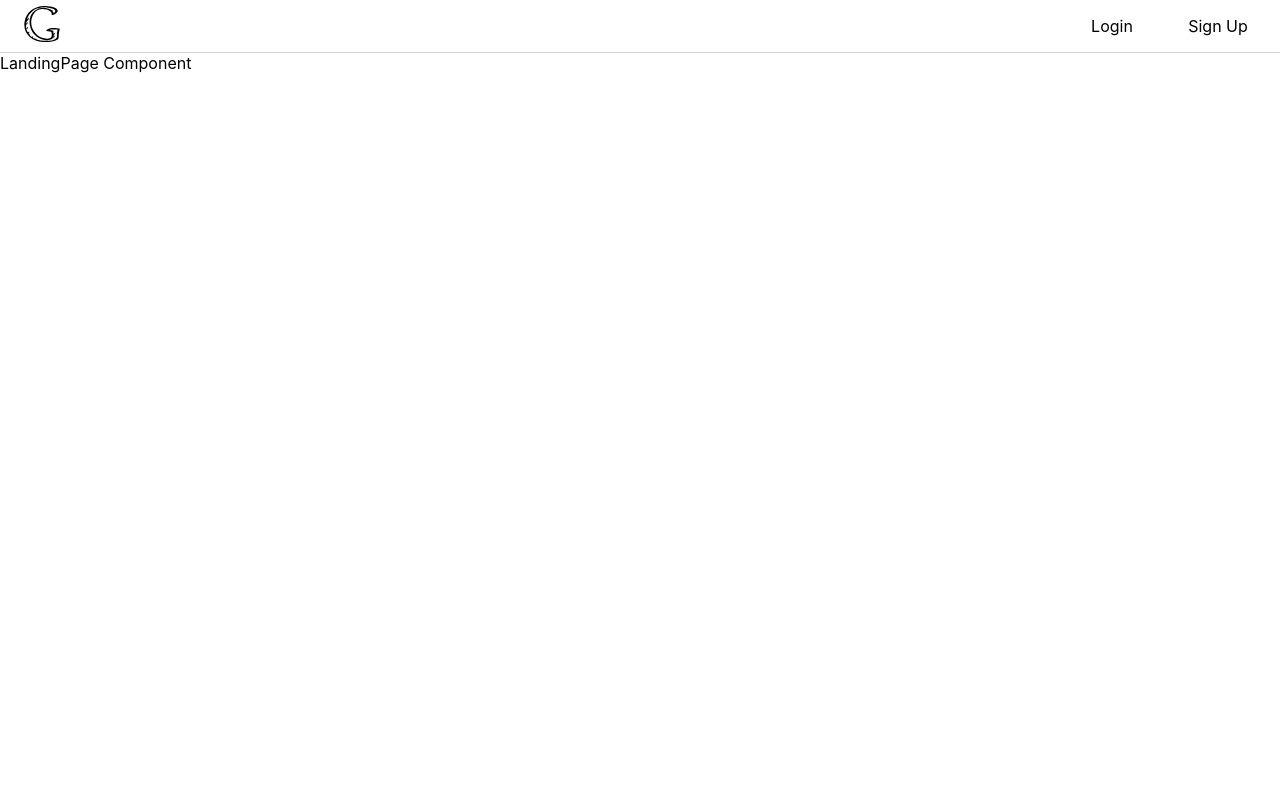
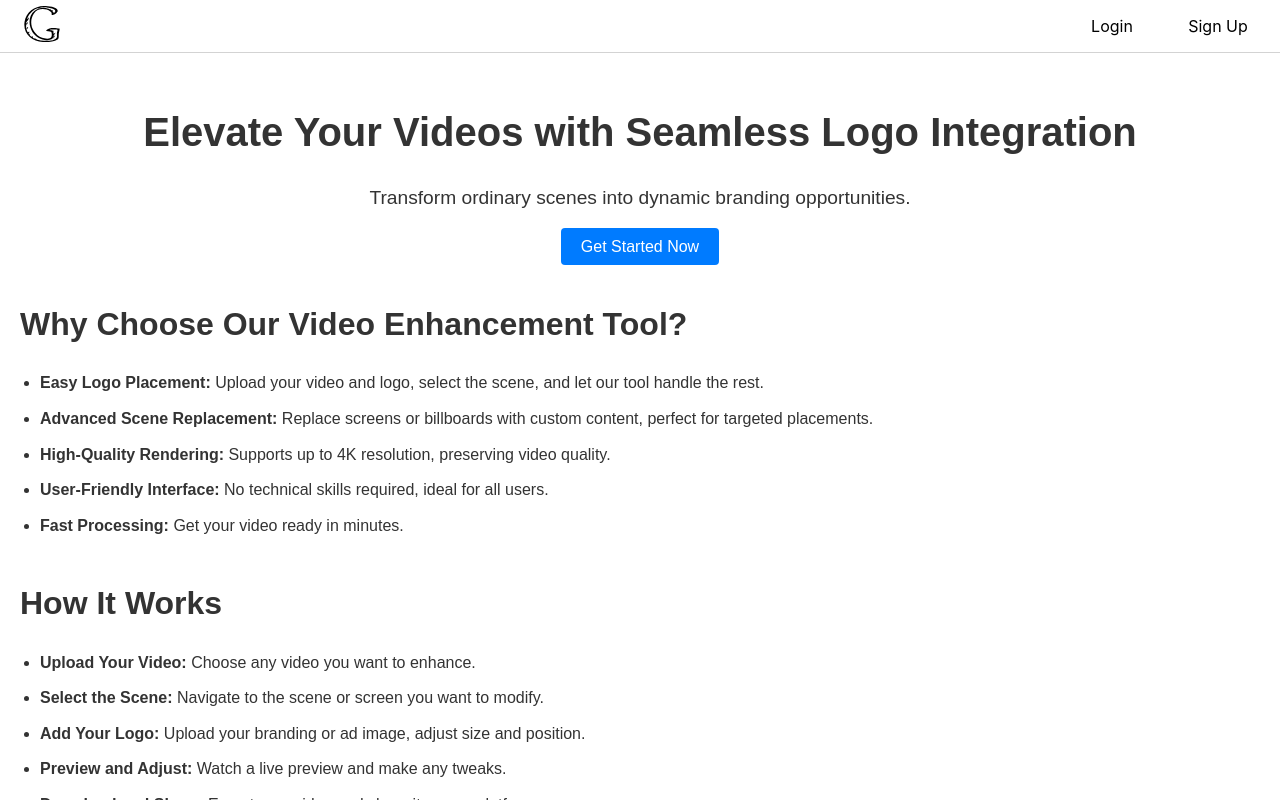
Before and after one commit to AVIRENI-CHANDAN/in-scene-ad-replacement, a React (Create React App) app in the folder frontend/: page / in a window 1280 px wide. Built offline with nearby package versions, Linux system fonts and the light colour scheme.

Commit message:
Updated App.css, App.js, LandingPage.js, and LandingPage.module.scss to add CSS styles, React Router, and new UI components to the landing page.

```diff
--- a/frontend/src/App.css
+++ b/frontend/src/App.css
@@ -5,3 +5,8 @@
   display: flex;
   flex-flow: column nowrap;
 }
+
+.App .PageWrapper {
+  flex: 1 1 auto;
+  overflow: auto;
+}
--- a/frontend/src/App.js
+++ b/frontend/src/App.js
@@ -1,4 +1,5 @@
 import React from 'react';
+import { Route, Routes } from 'react-router-dom';
 import './App.css';
 import { AuthProvider } from './components/AuthContext';
 import LandingPage from './components/LandingPage/LandingPage';
@@ -9,7 +10,11 @@ function App() {
     <AuthProvider>
       <div className='App'>
         <NavigationBar></NavigationBar>
-        <LandingPage></LandingPage>
+        <div className='PageWrapper'>
+          <Routes>
+            <Route path="/" element={<LandingPage />} />
+          </Routes>
+        </div>
       </div>
     </AuthProvider>
   );
--- a/frontend/src/components/LandingPage/LandingPage.js
+++ b/frontend/src/components/LandingPage/LandingPage.js
@@ -1,16 +1,51 @@
 import React from 'react';
+import { Link } from 'react-router-dom';
 import styles from './LandingPage.module.scss';
 
 function LandingPage() {
   return (
     <div className={styles.LandingPage}>
-      LandingPage Component
+      <header className={styles.Header}>
+        <h1>Elevate Your Videos with Seamless Logo Integration</h1>
+        <p>Transform ordinary scenes into dynamic branding opportunities.</p>
+        <Link className={styles.CtaButton} to="/login">Get Started Now</Link>
+      </header>
+
+      <section className={styles.FeaturesSection}>
+        <h2>Why Choose Our Video Enhancement Tool?</h2>
+        <ul>
+          <li><strong>Easy Logo Placement:</strong> Upload your video and logo, select the scene, and let our tool handle the rest.</li>
+          <li><strong>Advanced Scene Replacement:</strong> Replace screens or billboards with custom content, perfect for targeted placements.</li>
+          <li><strong>High-Quality Rendering:</strong> Supports up to 4K resolution, preserving video quality.</li>
+          <li><strong>User-Friendly Interface:</strong> No technical skills required, ideal for all users.</li>
+          <li><strong>Fast Processing:</strong> Get your video ready in minutes.</li>
+        </ul>
+      </section>
+
+      <section className={styles.HowItWorksSection}>
+        <h2>How It Works</h2>
+        <ol>
+          <li><strong>Upload Your Video:</strong> Choose any video you want to enhance.</li>
+          <li><strong>Select the Scene:</strong> Navigate to the scene or screen you want to modify.</li>
+          <li><strong>Add Your Logo:</strong> Upload your branding or ad image, adjust size and position.</li>
+          <li><strong>Preview and Adjust:</strong> Watch a live preview and make any tweaks.</li>
+          <li><strong>Download and Share:</strong> Export your video and share it across platforms.</li>
+        </ol>
+      </section>
+
+      <section className={styles.TestimonialsSection}>
+        <h2>What Our Users Are Saying</h2>
+        <blockquote>
+          "This tool has revolutionized our marketing efforts. It's incredibly easy to use and the results are phenomenal!"
+          <footer>— Alex Martinez, Digital Marketer</footer>
+        </blockquote>
+        <blockquote>
+          "I was amazed at how quickly I could add our company logo to our promotional videos. Highly recommend!"
+          <footer>— Sarah Lee, Content Creator</footer>
+        </blockquote>
+      </section>
     </div>
   );
 }
 
-LandingPage.propTypes = {};
-
-LandingPage.defaultProps = {};
-
 export default LandingPage;
--- a/frontend/src/components/LandingPage/LandingPage.module.scss
+++ b/frontend/src/components/LandingPage/LandingPage.module.scss
@@ -1,3 +1,83 @@
 .LandingPage {
-    flex: 1 1 auto;
+    padding: 20px;
+    font-family: Arial, sans-serif;
+    color: #333;
+    line-height: 1.6;
 }
+
+.Header {
+    text-align: center;
+    margin-bottom: 40px;
+
+    h1 {
+        font-size: 2.5em;
+        margin-bottom: 10px;
+    }
+
+    p {
+        font-size: 1.2em;
+        margin-bottom: 20px;
+    }
+
+    .CtaButton {
+        background-color: #007bff;
+        color: #fff;
+        padding: 10px 20px;
+        border: none;
+        border-radius: 4px;
+        text-decoration: none;
+        cursor: pointer;
+
+        &:hover {
+            background-color: #0056b3;
+        }
+    }
+}
+
+.FeaturesSection,
+.HowItWorksSection,
+.TestimonialsSection {
+    margin-bottom: 40px;
+
+    h2 {
+        font-size: 2em;
+        margin-bottom: 20px;
+    }
+
+    ul,
+    ol {
+        padding-left: 20px;
+        list-style-type: disc;
+
+        li {
+            margin-bottom: 10px;
+        }
+    }
+
+    blockquote {
+        font-style: italic;
+        padding: 10px;
+        background: #f9f9f9;
+        border-left: 5px solid #007bff;
+        margin: 20px 0;
+
+        footer {
+            font-weight: bold;
+            font-size: 0.9em;
+        }
+    }
+
+    .SubscribeButton {
+        background-color: #28a745;
+        color: #fff;
+        padding: 10px 20px;
+        border: none;
+        border-radius: 4px;
+        cursor: pointer;
+        text-decoration: none;
+
+        &:hover {
+            background-color: #218838;
+        }
+    }
+}
```
